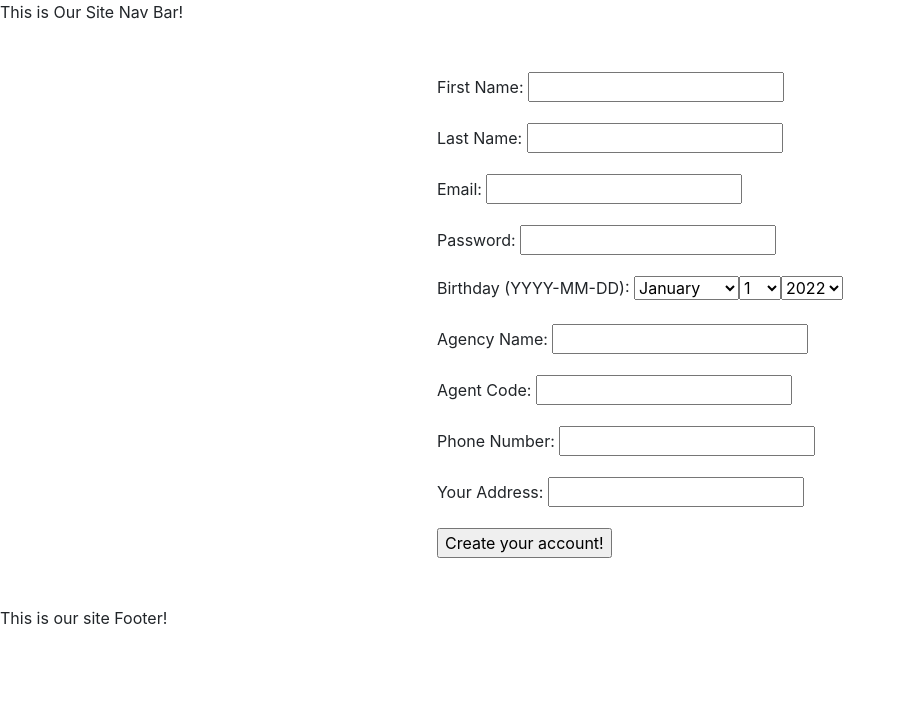
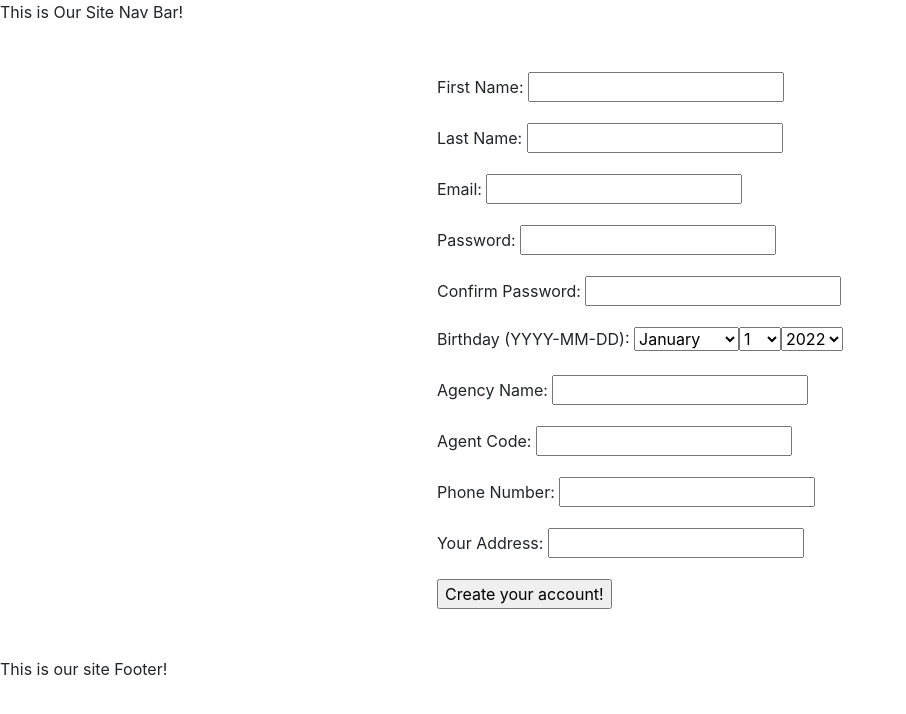
Before and after one commit to cch264/RedAlert, a Django app: page /create_new_user in a window 1280 px wide. Shown: the top 714 px of the page, without its empty margins (0-906 px from the left). Run offline with Django 3.2, Linux system fonts and the light colour scheme; some libraries are stand-ins or nearby versions.

Commit message:
Added password validation method to form class.

```diff
--- a/RedAlert/redAlertSite/views.py
+++ b/RedAlert/redAlertSite/views.py
@@ -8,7 +8,7 @@ from django.core.mail import send_mail
 from django.views import View
 from django.db.models import Q
 from .models import Client
-from sms import send_sms
+# from sms import send_sms
 import random
 
 
@@ -74,7 +74,7 @@ def send_sms_message( request ):
         sender = '+13096202335'
         recipient = (request.POST['recipient-phone'], )
 
-        send_sms( message, sender, recipient, fail_silently=False )
+        #send_sms( message, sender, recipient, fail_silently=False )
 
         return render(request, 'redAlertSite/send_email.html')
 
--- a/RedAlert/templates/base.html
+++ b/RedAlert/templates/base.html
@@ -21,7 +21,7 @@
     </head>
 
     <body>
-        <div> This is Our Site Nav Bar! </div>
+        <div id="primary-nav-bar"> This is Our Site Nav Bar! </div>
 
 
         <div>
@@ -45,9 +45,12 @@
 
         <script src="{% static 'GlobalAssets/js/popper.min.js' %}" > </script>
 
+        <script src="{% static 'GlobalAssets/js/global.js' %}" > </script>
 
         <!-- Add page custom js last. -->
         {% block js_links %} {% endblock %}
+
+        <div id="primary-footer"> </div>
 
     </body>
 
--- a/RedAlert/userLoginApp/forms.py
+++ b/RedAlert/userLoginApp/forms.py
@@ -1,22 +1,34 @@
 from cProfile import label
 import attr
 from django import forms
+from django.core.exceptions import ValidationError
 from django.core.validators import MaxLengthValidator
 
 
+'''
+Important Notes about fields in forms
+    AutoID: if auto_id is set to True, then the form output will include <label> tags and will use the field name as its id for each form field:f = ContactForm(auto_id=True)
+'''
+
 # ADD required=False to make field optional.
 class UserSignUpForm(forms.Form):
+
     first_name = forms.CharField(label='First Name', max_length=100 )
 
     last_name = forms.CharField( label='Last Name', max_length=100 )
 
     email = forms.CharField( max_length=100 )
 
+    # Assign an html attribute to the field.
+    email.widget.attrs['autocomplete'] = 'off'
+
     # forms.CharField specifies the type of input field, widgets are
     # kind of like addons. forms.CharField is called a form field,
     # PasswordInput is a form widget.
     # If label is not provided, the label defaults to the name of the form field.
     password = forms.CharField( widget=forms.PasswordInput )
+
+    password_confirm = forms.CharField(label='Confirm Password', widget=forms.PasswordInput )
 
     birthday = forms.DateField( label='Birthday (YYYY-MM-DD)', widget=forms.SelectDateWidget( attrs={'class':'test-class'} ) )
 
@@ -27,3 +39,114 @@ class UserSignUpForm(forms.Form):
     agent_phone_number = forms.IntegerField( label='Phone Number')
 
     agent_address = forms.CharField( label='Your Address')
+
+    # Used to clean an individual form! clean_fieldname must be the method name  for this to work.
+    # This is a custom method that is called automatically when the forms is being validated and cleaned to ensure the proper data has been entered.
+    # Here we will enforce password complexity.
+    def clean_password_confirm( self ):
+        password1 = self.cleaned_data.get("password")
+        password2 = self.cleaned_data.get("password_confirm")
+
+        # Empty strings are false ie ''. Non empty strings are always true ie 'hello'
+        # So if both strings are non empty, then execute the if block.
+        if password1 and password2:
+
+            # Only do something if both fields are valid so far.
+            if password1 != password2:
+                print('Passes dont match')
+                raise ValidationError(
+                    "Both Passwords Must Match!"
+                )
+        # If one of the fields is empty
+        else:
+            print('One field empty')
+
+            raise ValidationError(
+                "Both Password Fields Must Be Filled Out!"
+            )
+
+
+
+
+
+
+'''
+# Used to clean an individual form! clean_fieldname must be the method name  for this to work.
+def clean_password( self ):
+        password1 = self.cleaned_data.get("password")
+        password2 = self.cleaned_data.get("password_confirm")
+
+        # Empty strings are false ie ''. Non empty strings are always true ie 'hello'
+        # So if both strings are non empty, then execute the if block.
+        if password1 and password2:
+
+            # Only do something if both fields are valid so far.
+            if password1 != password2:
+                print('Passes dont match')
+                raise ValidationError(
+                    "Both Passwords Must Match!"
+                )
+        # If one of the fields is empty
+        else:
+            print('One field empty')
+
+            raise ValidationError(
+                "Both Password Fields Must Be Filled Out!"
+            )
+'''
+
+
+
+
+
+'''
+def clean(self):
+        cleaned_data = super().clean()
+        password1 = cleaned_data.get("password")
+        password2 = cleaned_data.get("password_confirm")
+
+        # Empty strings are false ie ''. Non empty strings are always true ie 'hello'
+        # So if both strings are non empty, then execute the if block.
+        if password1 and password2:
+            # Only do something if both fields are valid so far.
+            if password1 != password2:
+                print('Passes dont match')
+                self.add_error('password', "Please repeat your password.")
+                self.add_error('password_confirm', "Please repeat your password.")
+        # If one of the fields is empty
+        else:
+            print('One field empty')
+
+            self.add_error('password', "Please repeat your password.")
+            self.add_error('password_confirm', "Please repeat your password.")
+'''
+
+
+'''
+    # This is a custom method that is called automatically when the forms is being validated and cleaned to ensure the proper data has been entered.
+    # Here we will enforce password complexity.
+    # A Custom clean method raises a visible error in place of the {{signUpForm.non_field_errors}} block that goes inside your form.
+    # With this tag you decide where clean() errors
+    # Are placed in the page.
+    def clean(self):
+    cleaned_data = super().clean()
+    password1 = cleaned_data.get("password")
+    password2 = cleaned_data.get("password_confirm")
+
+    # Empty strings are false ie ''. Non empty strings are always true ie 'hello'
+    # So if both strings are non empty, then execute the if block.
+    if password1 and password2:
+    # Only do something if both fields are valid so far.
+    if password1 != password2:
+    print('Passes dont match')
+    raise ValidationError(
+        "Both Passwords Must Match!"
+    )
+    # If one of the fields is empty
+    else:
+    print('One field empty')
+
+    raise ValidationError(
+    "Both Password Fields Must Be Filled Out!"
+    )
+'''
--- a/RedAlert/userLoginApp/templates/userLoginApp/createNewUser.html
+++ b/RedAlert/userLoginApp/templates/userLoginApp/createNewUser.html
@@ -26,6 +26,8 @@
         <!-- Protects against Cross Site Request Forgeries -->
         {% csrf_token %}
 
+        {{signUpForm.non_field_errors}}
+
           <!-- as_ul wraps all the output form elements into li elements, but we need to provide the surrounding ul tag elements. -->
           <!-- signUpForm.as_ul  -->
 
@@ -38,6 +40,7 @@
 
               <!-- Render the actual field-->
               {{ field }}
+              {{ field.errors }}
              </div>
 
 
```
Also changed, not shown: RedAlert/RedAlert/static_assets/GlobalAssets/js/global.js (added).
